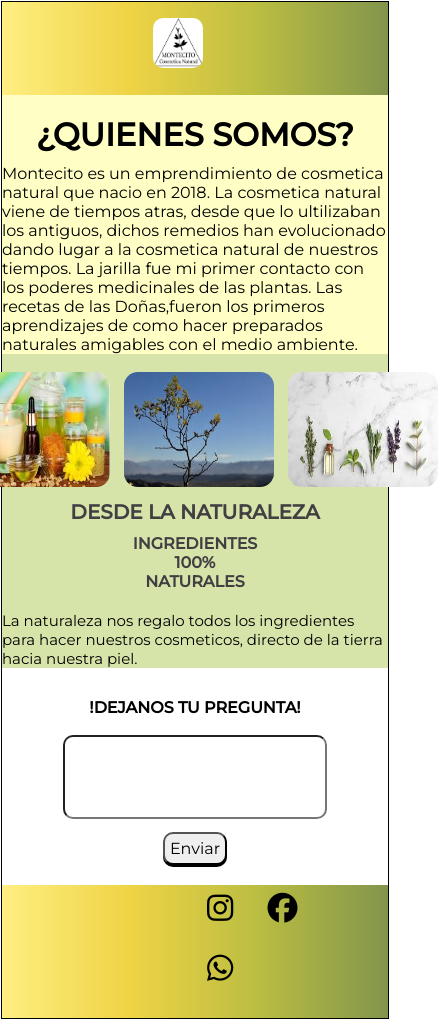
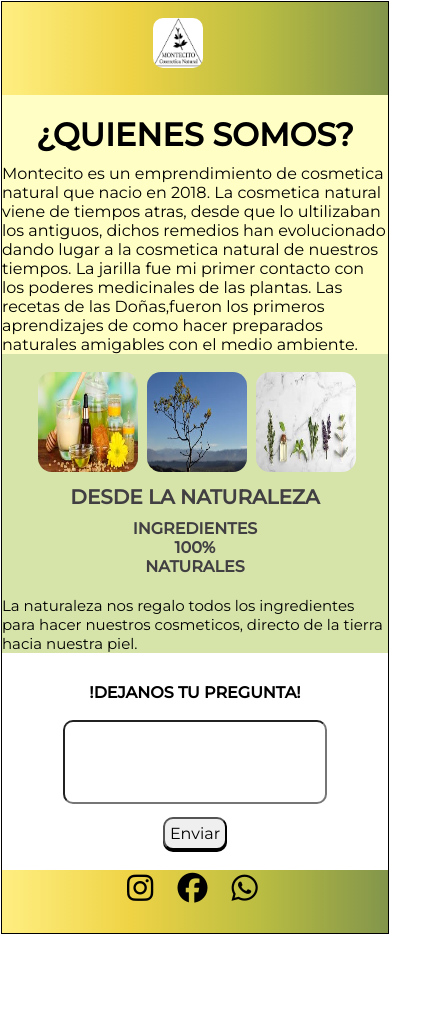
Before and after one commit to valebuttini/proyecto-valentin-buttini-1, a plain HTML site: page index.html in a window 390 px wide. Shown: the whole page, 441 px wide, since content can reach past the window. After the commit the page ends 935 px from the top, so only its background shows below. Drawn offline with Linux system fonts and the light colour scheme.

Commit message:
arregle el responsive del index

```diff
--- a/css/style.css
+++ b/css/style.css
@@ -466,7 +466,7 @@ header {
 }
 
 /* responsive desing media query mobile last*/
-@media (max-width: 600px) {
+@media (max-width: 900px) {
   .navegador li a {
     display: none;
   }
@@ -476,12 +476,12 @@ header {
     transform: translateX(150px);
   }
   .imagenIndex {
-    height: 115px;
-    width: 110px;
+    height: 100px;
+    width: 100px;
     padding: 3px;
     border-radius: 17px;
     margin-top: 15px;
-    margin-left: 8px;
+    margin-left: 3px;
   }
   .redes {
     display: inline-block;
@@ -491,7 +491,7 @@ header {
   }
   .redes i {
     color: black;
-    padding: 15px;
+    padding: 10px;
     font-size: 30px;
   }
   .seccionPrimera p {
@@ -581,14 +581,3 @@ header {
     margin: -31px -28px 28px 38px;
   }
 }
-@media (max-width: 900px){
-  .imagenIndex{
-    width: 150px;
-  }
-  .navegador li a{
-    font-size: 10px;
-  }
-  .redes {
-    margin-left: 170px;
-  }
-}
```
